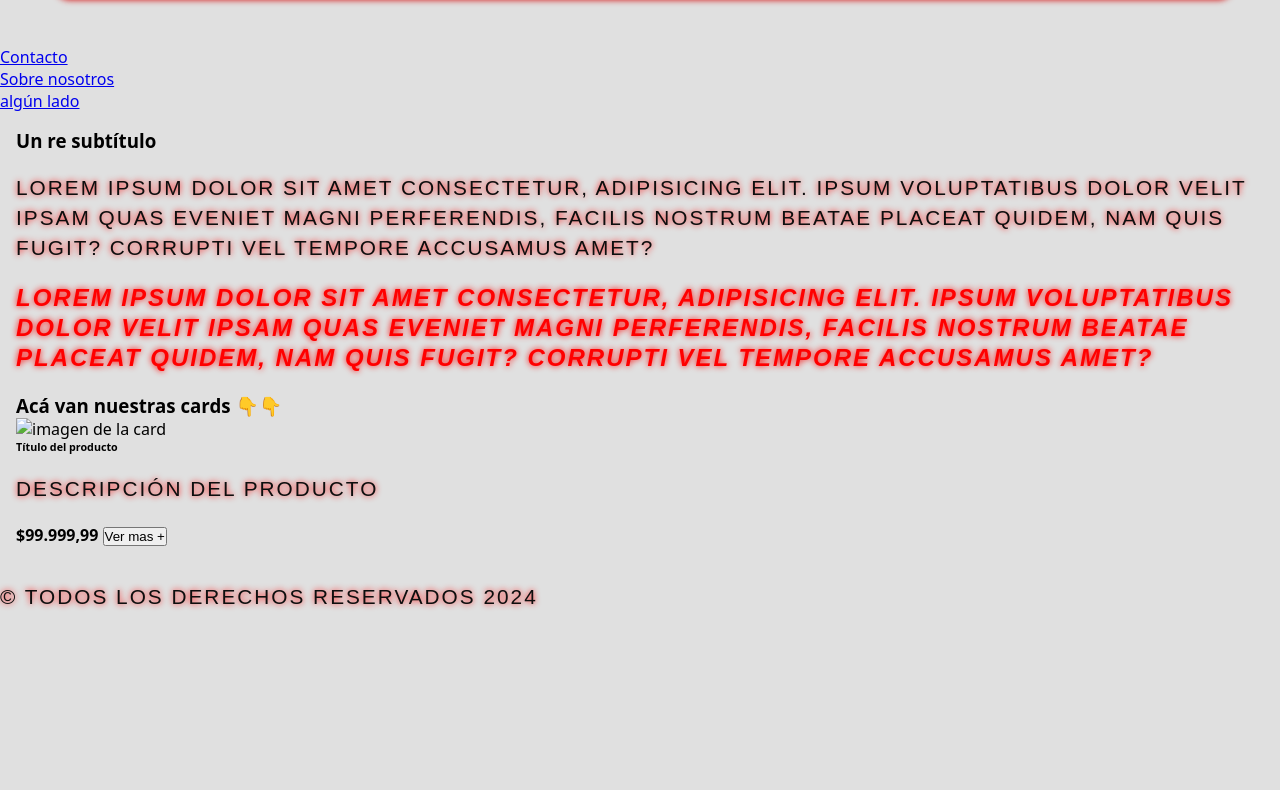
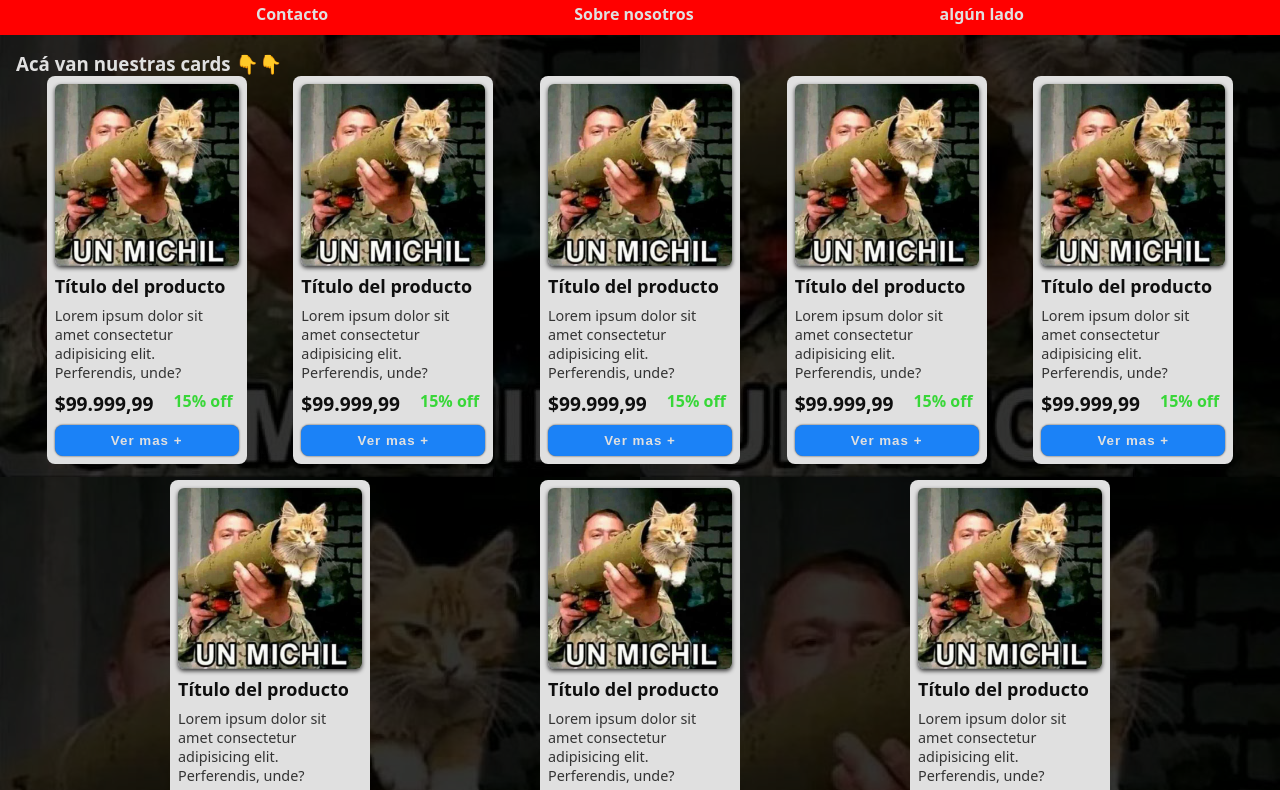
Before and after one commit to atarico/after-de-css, a plain HTML site: page index.html in a window 1280 px wide. Shown: the part 155-945 px from the top of the page. Before the commit the page ends 800 px from the top, so only its background shows below. Drawn offline with Linux system fonts and the light colour scheme.

Commit message:
crea las cards

```diff
--- a/css/style.css
+++ b/css/style.css
@@ -2,32 +2,92 @@
     margin: 0;
     padding: 0;
     box-sizing: border-box;
+    list-style: none;
+    text-decoration: none;
 }
 
 body {
     font-family: system-ui, sans-serif;
-    background-color: #e0e0e0;
+    color: #e0e0e0;
+    background-image:
+        linear-gradient(rgb(0, 0, 0, 0.8), rgb(0, 0, 0, 0.8)), url("../img/elMichil.png");
+
+
+
+    height: 100vh;
+    display: flex;
+    flex-direction: column;
 }
 
 header {
-    background-color: #1fb32b;
-    border: 2px solid red;
-    margin: 50px;
+    background-color: #031004;
+
+
     padding: 16px;
     border-radius: 16px;
-    box-shadow: 4px 4px 6px #d61313;
+
+
+    display: flex;
+    justify-content: space-between;
+    align-items: center;
 }
 
 h1 {
     font-weight: 100;
+    color: #e0e0e0;
 }
 
-/*
-img{}
-nav{}
-ul{}
-li{}
-a{} */
+.imgLogo {
+    width: 80px;
+    opacity: 0.8;
+    border-radius: 50%;
+    transition: all 0.3s;
+}
+
+
+.imgLogo:hover {
+    /* transform: translateY(-4px); */
+    /* transform: rotate(90deg); */
+    transform: scale(1.1);
+    border-radius: 10px;
+    box-shadow: 0 0 4px #fff;
+    opacity: 1;
+    transition: all 0.3s;
+
+}
+
+nav {
+
+    margin-top: 2rem;
+    padding: 10px;
+    background-color: #f00;
+}
+
+ul {
+    display: flex;
+    justify-content: space-evenly;
+}
+
+li {
+    transition: all 0.3s;
+}
+
+
+a {
+    color: #e0e0e0;
+    font-weight: 600;
+    transition: all 0.3s;
+}
+
+li:hover {
+    transform: translateY(-4px);
+    transition: all 0.3s;
+}
+
+a:hover {
+    color: #000;
+    transition: all 0.3s;
+}
 
 main {
     padding: 16px;
@@ -36,16 +96,15 @@ main {
 /* section{}
 article{} */
 
-p {
-    color: #0e0e0e;
+.parrafoDeMuestra {
+    color: #e0e0e0;
     margin: 20px 0;
-
     font-size: 1.3rem;
     font-family: Arial, sans-serif;
     font-weight: 500;
     letter-spacing: 2px;
     line-height: 30px;
-    text-shadow: 0 0 6px #f00;
+
     text-transform: uppercase;
 }
 
@@ -62,6 +121,95 @@ p {
     text-transform: lowercase;
 }
 
-.upercase {
-    text-transform: uppercase;
+
+/* === card === */
+
+.cardsContainer {
+    display: flex;
+    justify-content: space-evenly;
+    flex-wrap: wrap;
+    gap: 16px;
+
 }
+
+.cardBody {
+    width: 200px;
+    padding: 8px;
+    border-radius: 8px;
+    background-color: #e0e0e0;
+    color: #0e0e0e;
+    display: flex;
+    flex-direction: column;
+    align-items: flex-start;
+    gap: 8px;
+    cursor: pointer;
+    transition: all 0.3s;
+}
+
+.cardBody:hover {
+    transform: scale(0.9);
+    transition: all 0.3s;
+}
+
+.cardBody img {
+    width: 100%;
+    border-radius: 6px;
+    box-shadow: 0 2px 4px #333;
+}
+
+.cardTitle {
+    font-weight: bold;
+    font-size: 18px;
+}
+
+.cardInfo {
+    color: #333;
+    font-size: 0.9rem;
+}
+
+.producCardPrice {
+    display: flex;
+    gap: 20px;
+}
+
+.producCardPrice b {
+    font-size: 1.2rem;
+    font-weight: bold;
+}
+
+.producCardPrice span {
+    font-size: 1rem;
+    font-weight: bold;
+    color: rgb(56, 215, 56);
+}
+
+.cardBody button {
+    padding: 8px 16px;
+    width: 100%;
+    border: none;
+    border-radius: 8px;
+    background-color: #1b82f7;
+    color: #e0e0e0;
+    font-weight: bold;
+    letter-spacing: 1px;
+    cursor: pointer;
+    box-shadow: 0 0 2px #333;
+    transition: all 0.3s;
+}
+
+.cardBody button:hover {
+    background-color: #0c35f0;
+    box-shadow: inset 0 0 6px #fff;
+    transition: all 0.3s;
+}
+
+
+
+footer {
+    margin-top: auto;
+    background-color: #031004;
+    padding: 16px;
+    border-radius: 16px;
+    display: grid;
+    place-items: center;
+}
--- a/index.html
+++ b/index.html
@@ -14,7 +14,9 @@
 
 <body>
     <header>
-        <img src="#" alt="un re logo">
+        <a href="./index.html">
+            <img class="imgLogo" src="./img/elMichil.png" alt="un re logo">
+        </a>
         <h1>Una re página</h1>
     </header>
     <nav>
@@ -28,33 +30,95 @@
             <li>
                 <a href="#">algún lado</a>
             </li>
+
         </ul>
     </nav>
 
     <main>
-        <section>
-            <article>
-                <h3>Un re subtítulo</h3>
-                <p>
-                    Lorem ipsum dolor sit amet consectetur, adipisicing elit. Ipsum voluptatibus dolor velit ipsam quas
-                    eveniet magni perferendis, facilis nostrum beatae placeat quidem, nam quis fugit? Corrupti vel
-                    tempore accusamus amet?
-                </p>
-                <p class="parrafoConEstilosDiferentes cursiva upercase">
-                    Lorem ipsum dolor sit amet consectetur, adipisicing elit. Ipsum voluptatibus dolor velit ipsam quas
-                    eveniet magni perferendis, facilis nostrum beatae placeat quidem, nam quis fugit? Corrupti vel
-                    tempore accusamus amet?
-                </p>
-            </article>
-        </section>
+
         <section>
             <h3>Acá van nuestras cards 👇👇</h3>
-            <div class="cardContainer">
-                <img src="#" alt="imagen de la card" class="cardImage">
-                <h6>Título del producto</h6>
-                <p>Descripción del producto</p>
-                <b>$99.999,99</b>
-                <button>Ver mas +</button>
+            <div class="cardsContainer">
+                <div class="cardBody">
+                    <img src="./img/elMichil.png" alt="imagen de la card" class="cardImage">
+                    <h6 class="cardTitle">Título del producto</h6>
+                    <p class="cardInfo">Lorem ipsum dolor sit amet consectetur adipisicing elit. Perferendis, unde?</p>
+                    <div class="producCardPrice">
+                        <b>$99.999,99</b>
+                        <span>15% off</span>
+                    </div>
+                    <button>Ver mas +</button>
+                </div>
+                <div class="cardBody">
+                    <img src="./img/elMichil.png" alt="imagen de la card" class="cardImage">
+                    <h6 class="cardTitle">Título del producto</h6>
+                    <p class="cardInfo">Lorem ipsum dolor sit amet consectetur adipisicing elit. Perferendis, unde?</p>
+                    <div class="producCardPrice">
+                        <b>$99.999,99</b>
+                        <span>15% off</span>
+                    </div>
+                    <button>Ver mas +</button>
+                </div>
+                <div class="cardBody">
+                    <img src="./img/elMichil.png" alt="imagen de la card" class="cardImage">
+                    <h6 class="cardTitle">Título del producto</h6>
+                    <p class="cardInfo">Lorem ipsum dolor sit amet consectetur adipisicing elit. Perferendis, unde?</p>
+                    <div class="producCardPrice">
+                        <b>$99.999,99</b>
+                        <span>15% off</span>
+                    </div>
+                    <button>Ver mas +</button>
+                </div>
+                <div class="cardBody">
+                    <img src="./img/elMichil.png" alt="imagen de la card" class="cardImage">
+                    <h6 class="cardTitle">Título del producto</h6>
+                    <p class="cardInfo">Lorem ipsum dolor sit amet consectetur adipisicing elit. Perferendis, unde?</p>
+                    <div class="producCardPrice">
+                        <b>$99.999,99</b>
+                        <span>15% off</span>
+                    </div>
+                    <button>Ver mas +</button>
+                </div>
+                <div class="cardBody">
+                    <img src="./img/elMichil.png" alt="imagen de la card" class="cardImage">
+                    <h6 class="cardTitle">Título del producto</h6>
+                    <p class="cardInfo">Lorem ipsum dolor sit amet consectetur adipisicing elit. Perferendis, unde?</p>
+                    <div class="producCardPrice">
+                        <b>$99.999,99</b>
+                        <span>15% off</span>
+                    </div>
+                    <button>Ver mas +</button>
+                </div>
+                <div class="cardBody">
+                    <img src="./img/elMichil.png" alt="imagen de la card" class="cardImage">
+                    <h6 class="cardTitle">Título del producto</h6>
+                    <p class="cardInfo">Lorem ipsum dolor sit amet consectetur adipisicing elit. Perferendis, unde?</p>
+                    <div class="producCardPrice">
+                        <b>$99.999,99</b>
+                        <span>15% off</span>
+                    </div>
+                    <button>Ver mas +</button>
+                </div>
+                <div class="cardBody">
+                    <img src="./img/elMichil.png" alt="imagen de la card" class="cardImage">
+                    <h6 class="cardTitle">Título del producto</h6>
+                    <p class="cardInfo">Lorem ipsum dolor sit amet consectetur adipisicing elit. Perferendis, unde?</p>
+                    <div class="producCardPrice">
+                        <b>$99.999,99</b>
+                        <span>15% off</span>
+                    </div>
+                    <button>Ver mas +</button>
+                </div>
+                <div class="cardBody">
+                    <img src="./img/elMichil.png" alt="imagen de la card" class="cardImage">
+                    <h6 class="cardTitle">Título del producto</h6>
+                    <p class="cardInfo">Lorem ipsum dolor sit amet consectetur adipisicing elit. Perferendis, unde?</p>
+                    <div class="producCardPrice">
+                        <b>$99.999,99</b>
+                        <span>15% off</span>
+                    </div>
+                    <button>Ver mas +</button>
+                </div>
             </div>
         </section>
     </main>
```
Also changed, not shown: img/elMichil.png (added).
